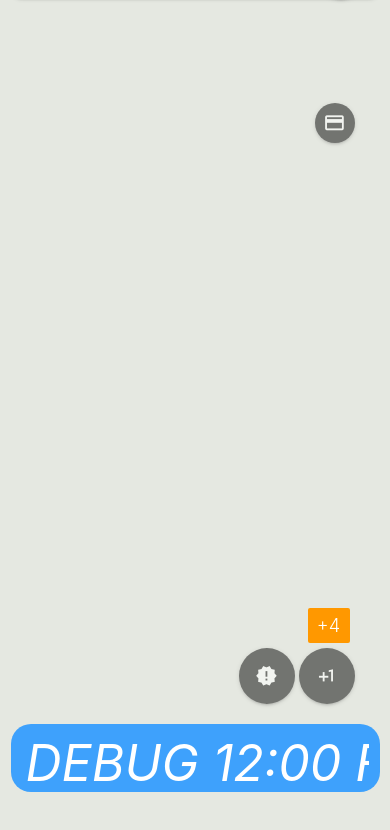
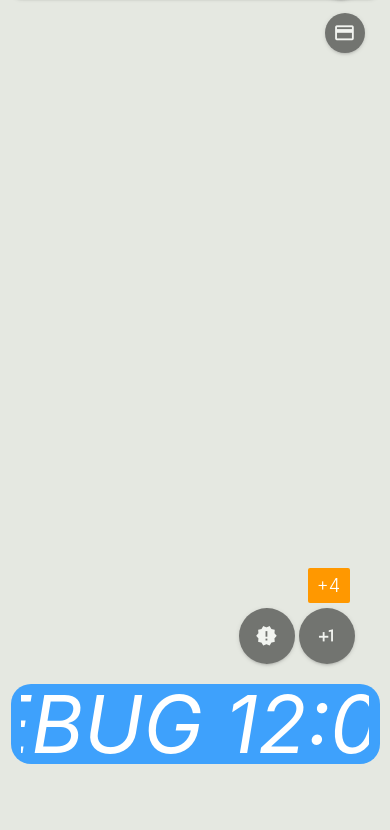
Before and after one commit to olinlibrary/futureboard, a website: page templates/board.html in a window 390 px wide. Shown: the part 68-898 px from the top of the page. Drawn offline with nearby package versions, Linux system fonts and the light colour scheme.

Commit message:
Fix resizing issue(carousel getting pushed to bottom on small screens)
Fix brodcast line-height css

```diff
--- a/static/css/slideshow.css
+++ b/static/css/slideshow.css
@@ -21,13 +21,12 @@ nav {
 }
 
 
-
 /*button settings*/
 .flip-button {
   float:right;
-  position:relative;
-  top : 100px;
-  right: 20px;
+  position:absolute;
+  top: 10px;
+  right: 10px;
 }
 .flip-button > a {
   opacity: 0.5;
@@ -76,10 +75,7 @@ span.badge.new {
 }
 
 .broadcast {
-  height: 8vh !important;
   background-color: rgb(62, 161, 252);
-  /*box margin*/
-  /*margin-top: 10px;*/
 
   /*border settings*/
   border-radius: 20px;
@@ -91,11 +87,11 @@ span.badge.new {
 }
 
 .broadcast p {
-  font-size: 50px;
+  font-size: 80px;
+  line-height: 80px;
   font-style: italic;
   color: rgb(255, 255, 255);
   margin: 0px;
-  padding: 2px;
   float: left;
 }
 
--- a/templates/board.html
+++ b/templates/board.html
@@ -48,12 +48,14 @@
         </div>
       </nav>
 
-      <div class="main-display">
+      <div class="main-display ">
 
-        <div class="flip-button" onclick="toggleActiveItem()">
-          <a class="btn-floating waves-effect waves-light black hoverable"><i class="material-icons">credit_card</i></a>
+
+        <div id="slideshow" class="carousel carousel-slider moments">
+          <div class="flip-button" onclick="toggleActiveItem()">
+            <a class="btn-floating waves-effect waves-light black hoverable"><i class="material-icons">credit_card</i></a>
+          </div>
         </div>
-        <div id="slideshow" class="carousel carousel-slider moments"></div>
 
         <div class ="slideshow-buttons right-align">
           <div class ="lables">
```
